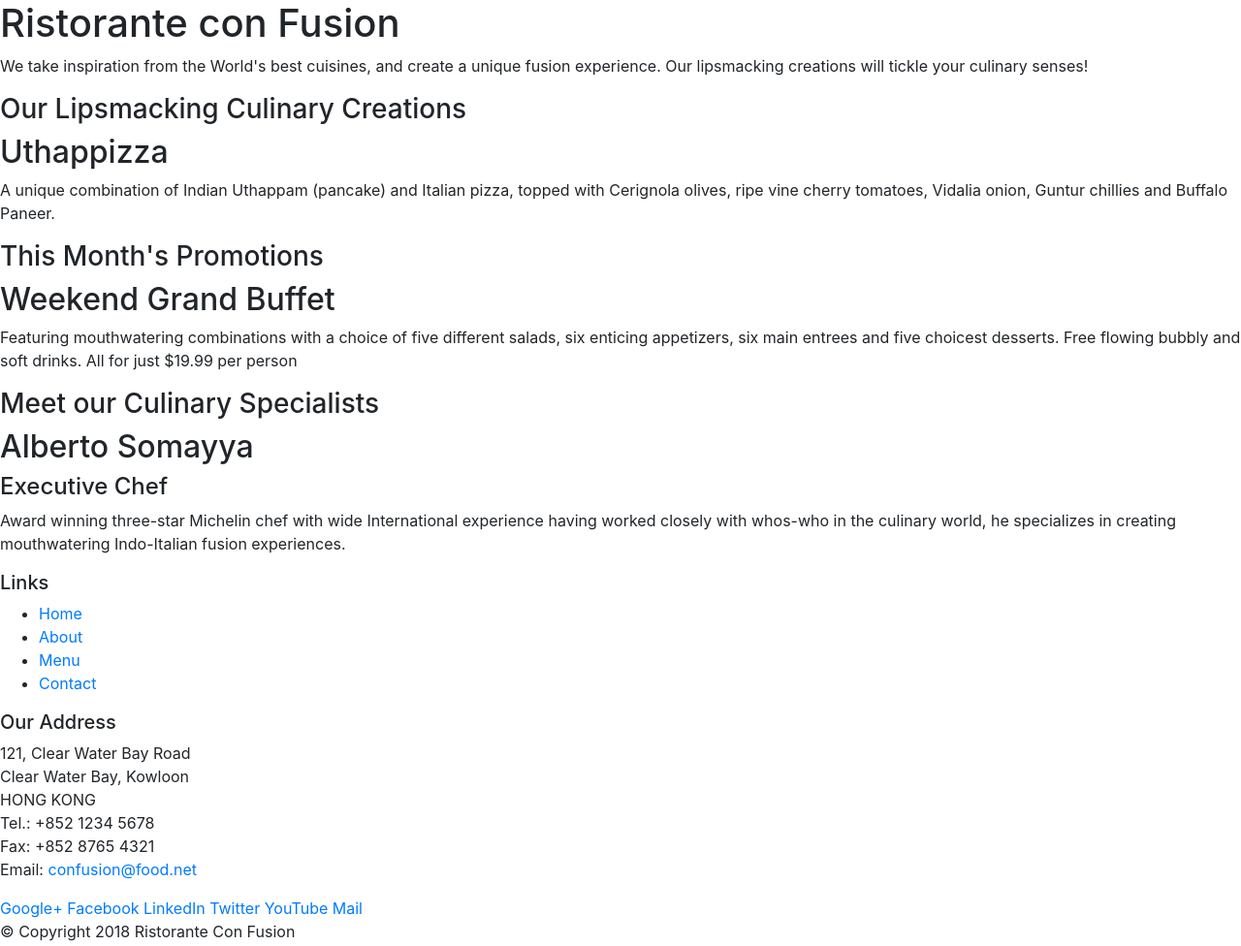
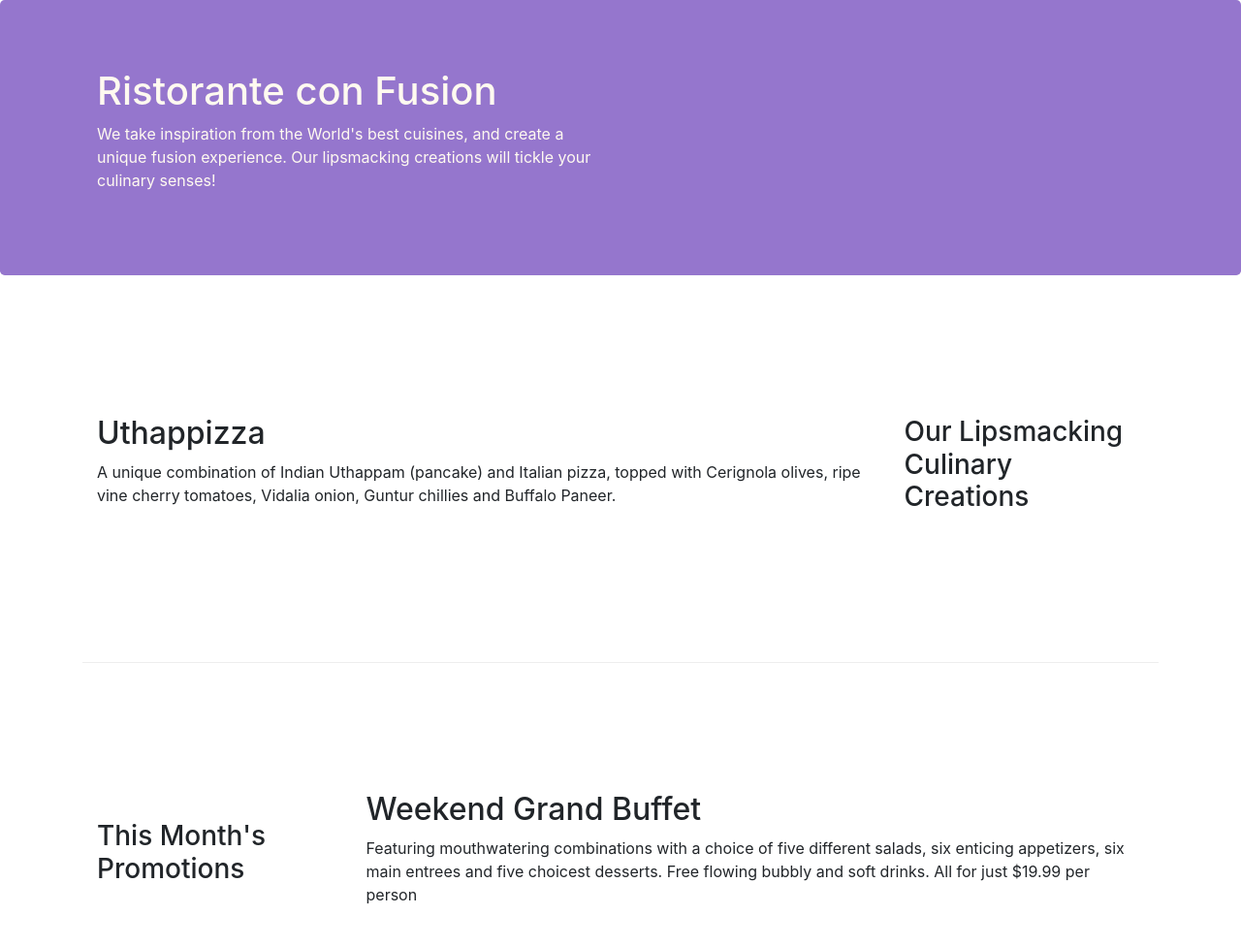
Before and after one commit to smkumaill/ionicCoursera, a website: page bootstrap4/conFusion/index.html in a window 1280 px wide. Shown: the top 976 px of the page at 97% size. Drawn offline with nearby package versions, Linux system fonts and the light colour scheme.

Commit message:
bootstrap grid part 2

```diff
--- /dev/null
+++ b/bootstrap4/conFusion/css/style.css
@@ -0,0 +1,30 @@
+.row-header{
+    margin: 0px auto;
+    padding: 0px auto;
+}
+
+.row-content{
+    margin: 0px auto;
+    padding: 50px 0px 50px 0px;
+    border-bottom: 1px ridge;
+    min-height:400px;
+}
+
+.footer{
+    background-color: #d1c4e9;
+    margin: 0px auto;
+    padding: 20px 0px 20px 0px;
+}
+
+.jumbotron{
+    padding : 70px 30px;
+    margin: 0px auto;
+    background: #9576cd;
+    color: floralwhite;
+}
+
+.address{
+    font-size: 80%;
+    margin: 0px;
+    color: #0f0f0f;
+}
--- a/bootstrap4/conFusion/index.html
+++ b/bootstrap4/conFusion/index.html
@@ -8,71 +8,72 @@
 
 
     <link rel="stylesheet" href="node_modules/bootstrap/dist/css/bootstrap.min.css">
+    <link rel="stylesheet" href="css/style.css">
     <title>Ristorante Con Fusion</title>
 </head>
 
 <body>
 
-    <header>
-        <div>
-            <div>
-                <div>
+    <header class="jumbotron">
+        <div class = "container">
+            <div class = "row row-header">
+                <div class = "col-12 col-sm-6">
                     <h1>Ristorante con Fusion</h1>
                     <p>We take inspiration from the World's best cuisines, and create a unique fusion experience. Our lipsmacking creations will tickle your culinary senses!</p>
                 </div>
-                <div>
-                </div>
+                <div class = "col-12 col-sm-6">
+                </div >
             </div>
         </div>
     </header>
 
-    <div>
-        <div>
-            <div>
+    <div class="container">
+        <div class = "row row-content align-items-center" >
+            <div class = "col-12 col-sm-4 order-sm-last col-md-3">
                 <h3>Our Lipsmacking Culinary Creations</h3>
             </div>
-            <div>
+            <div class = "col col-sm order-sm-first col-md">
                 <h2>Uthappizza</h2>
                 <p>A unique combination of Indian Uthappam (pancake) and Italian pizza, topped with Cerignola olives, ripe vine cherry tomatoes, Vidalia onion, Guntur chillies and Buffalo Paneer.</p>
             </div>
         </div>
 
 
-        <div>
-            <div>
+        <div class = "row row-content align-items-center">
+            <div class = "col-12 col-sm-4 col-md-3">
                 <h3>This Month's Promotions</h3>
             </div>
-            <div>
+            <div class = "col col-sm col-md">
                 <h2>Weekend Grand Buffet</h2>
                 <p>Featuring mouthwatering combinations with a choice of five different salads, six enticing appetizers, six main entrees and five choicest desserts. Free flowing bubbly and soft drinks. All for just $19.99 per person </p>
             </div>
         </div>
 
-        <div>
-            <div>
+        <div class = "row row-content align-items-center">
+            <div class = "col-12 col-sm-4 order-sm-last col-md-3">
                 <h3>Meet our Culinary Specialists</h3>
             </div>
-            <div>
+            <div class = "col col-sm order-sm-first col-md">
                 <h2>Alberto Somayya</h2>
                 <h4>Executive Chef</h4>
                 <p>Award winning three-star Michelin chef with wide International experience having worked closely with whos-who in the culinary world, he specializes in creating mouthwatering Indo-Italian fusion experiences. </p>
             </div>
         </div>
-    </div>
+    </div c>
 
-    <footer>
-        <div>
-            <div>
-                <div>
+    <footer class="footer">
+        <div class = "container">
+            <div class = "row">
+                <div class = "col-4 offset-1 col-sm-2">
                     <h5>Links</h5>
-                    <ul>
+                    <ul class="list-unstyled">
                         <li><a href="#">Home</a></li>
                         <li><a href="#">About</a></li>
                         <li><a href="#">Menu</a></li>
                         <li><a href="#">Contact</a></li>
                     </ul>
                 </div>
-                <div>
+                <div class = "col-7 col-sm-5">
                     <h5>Our Address</h5>
                     <address>
 		              121, Clear Water Bay Road<br>
@@ -83,8 +84,8 @@
 		              Email: <a href="mailto:confusion@food.net">confusion@food.net</a>
 		           </address>
                 </div>
-                <div>
-                    <div>
+                <div class = "col-12 col-sm-4 align-self-center">
+                    <div class="text-center ">
                         <a href="http://google.com/+">Google+</a>
                         <a href="http://www.facebook.com/profile.php?id=">Facebook</a>
                         <a href="http://www.linkedin.com/in/">LinkedIn</a>
@@ -94,8 +95,8 @@
                     </div>
                 </div>
            </div>
-           <div>
-                <div>
+           <div class = "row justify-content-center">
+                <div class = "col-auto">
                     <p>© Copyright 2018 Ristorante Con Fusion</p>
                 </div>
            </div>
```
Also changed, not shown: practice/index.html (added, +30 -0 lines), practice/package.json (added, +24 -0 lines), 4 other files.
